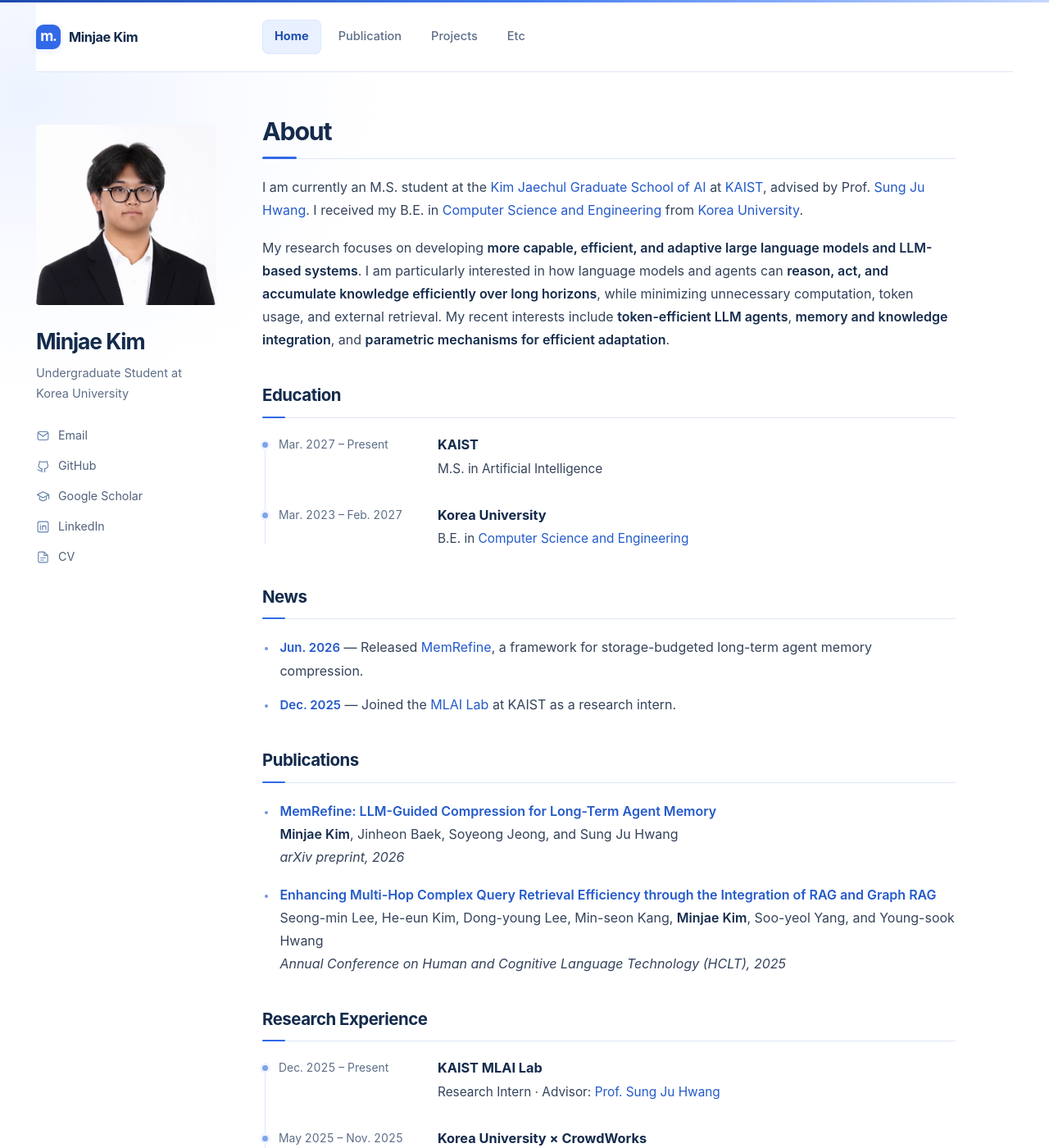
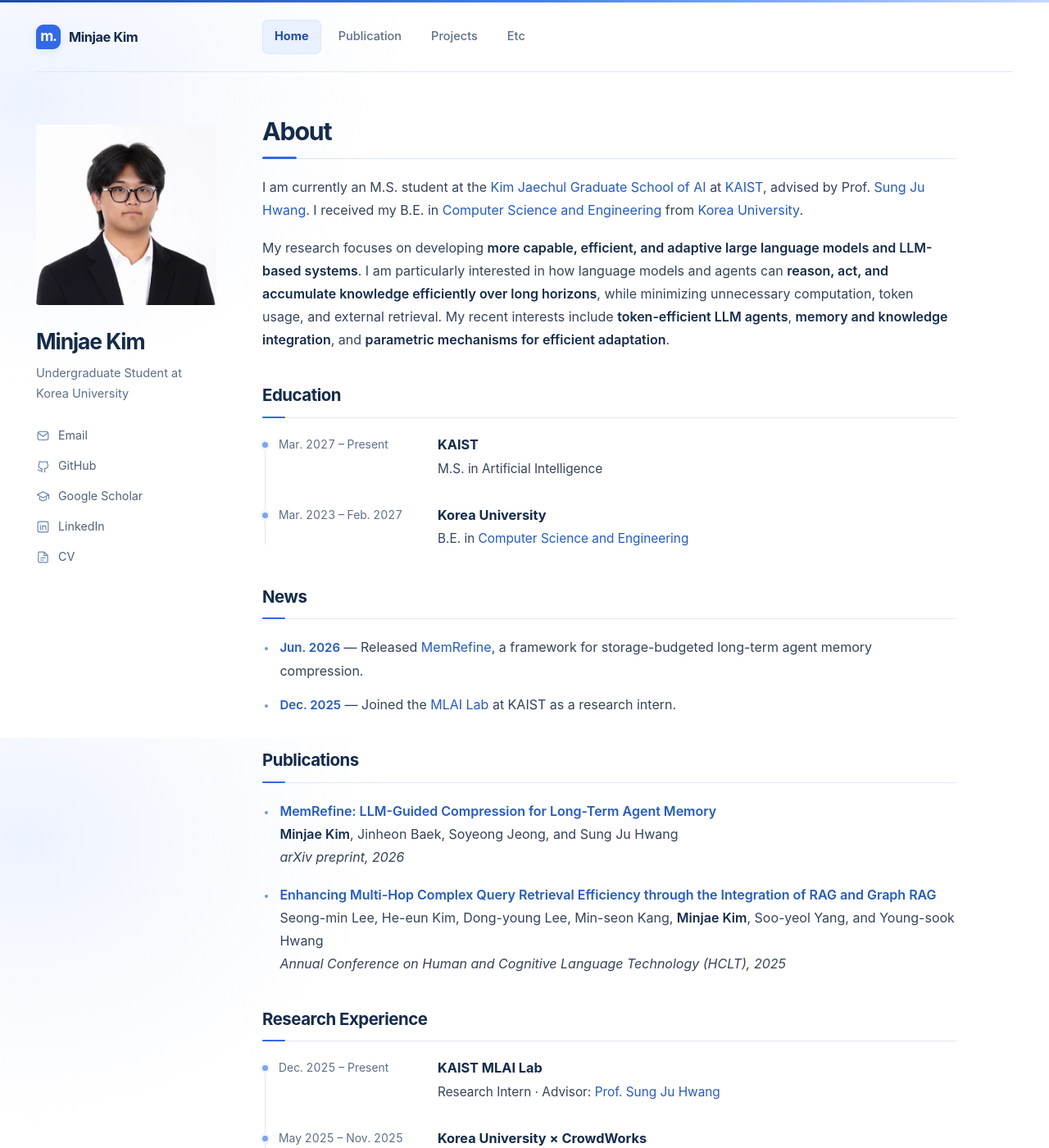
Before and after one commit to kmj200392/kmj200392.github.io, a Jekyll site: the page built from _pages/about.md, in a window 1280 px wide and 1400 px high. Shown: the whole window at 82% size. Built offline with Jekyll 4.4.1, drawn with Linux system fonts in a browser that asks for light colours.

Commit message:
Unify header and page background

```diff
--- a/assets/css/main-v2.css
+++ b/assets/css/main-v2.css
@@ -6,6 +6,7 @@
   --accent: #3269e8;
   --tint: #f0f5ff;
   --rule: #dfe7f3;
+  --page-wash: radial-gradient(ellipse 440px 360px at 30px 120px, #edf3ff 0%, #f8faff 50%, transparent 100%);
   --sidebar-width: 220px;
   --column-gap: 56px;
 }
@@ -20,7 +21,8 @@ html {
 
 body {
   margin: 0;
-  background: radial-gradient(ellipse 440px 360px at 30px 120px, #edf3ff 0%, #f8faff 50%, transparent 100%), #fff;
+  min-height: 100vh;
+  background: var(--page-wash) no-repeat fixed, #fff;
   color: var(--text);
   font-family: -apple-system, BlinkMacSystemFont, "Segoe UI", Roboto, Helvetica, Arial, sans-serif;
   line-height: 1.75;
@@ -75,7 +77,7 @@ a:focus-visible {
   z-index: 10;
   margin: 0 44px;
   border-bottom: 1px solid var(--rule);
-  background: #fff;
+  background: var(--page-wash) no-repeat fixed, #fff;
 }
 
 .header-inner {
```
